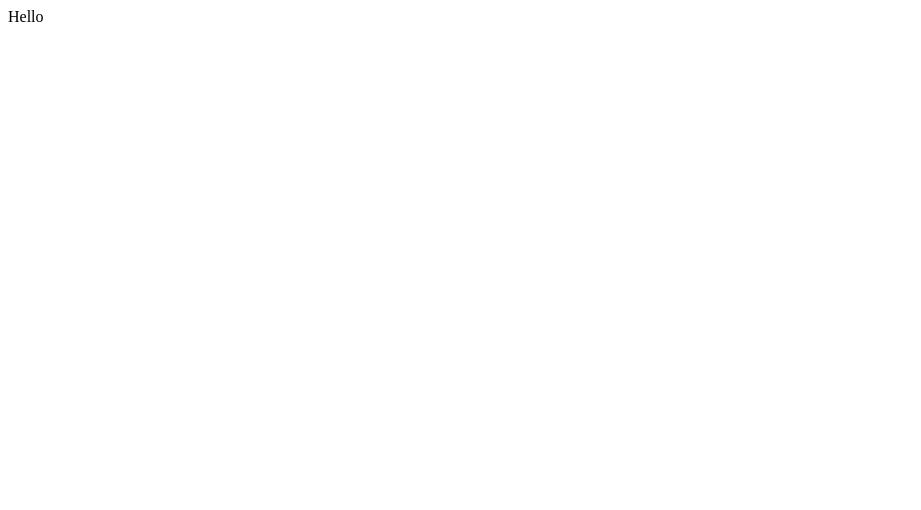
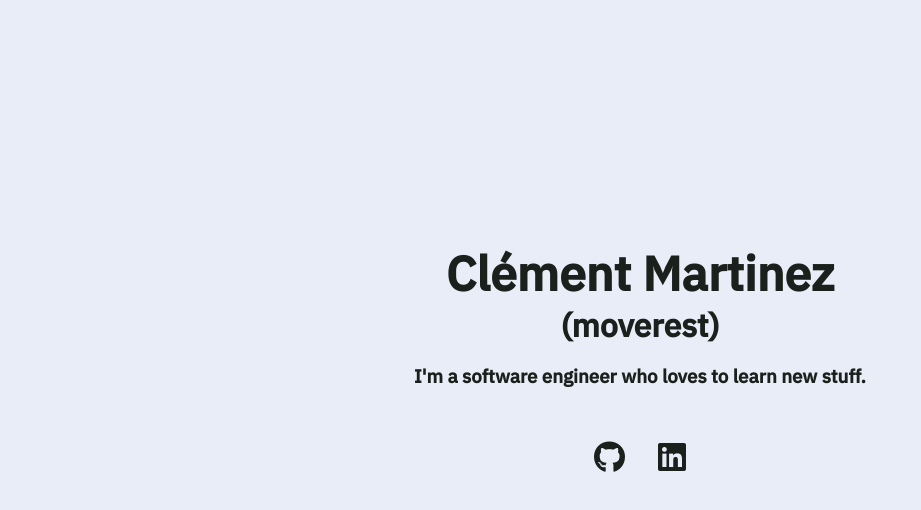
Before and after one commit to moverest/moverest.xyz, a plain HTML site: page index.html in a window 1280 px wide. Shown: the whole page, without its empty margins (0-921 px from the left). Drawn offline with Linux system fonts and the light colour scheme.

Commit message:
Add description and links

```diff
--- a/index.html
+++ b/index.html
@@ -1 +1,115 @@
-Hello
+<!DOCTYPE html>
+<html>
+    <head>
+        <title>moverest.xyz</title>
+        <script src="https://kit.fontawesome.com/ea95c60674.js" crossorigin="anonymous"></script>
+        <link rel="preconnect" href="https://fonts.gstatic.com">
+<link href="https://fonts.googleapis.com/css2?family=IBM+Plex+Sans:wght@500&display=swap" rel="stylesheet">
+
+        <style>
+            html, body {
+                margin: 0;
+                padding: 0;
+                width: 100%;
+                height: 100%;
+                display: table
+            }
+
+            .content {
+                text-align: center;
+                font-family: 'IBM Plex Sans', sans-serif;
+                display: table-cell;
+                text-align: center;
+                vertical-align: middle;
+                padding: 1em;
+            }
+
+            .name {
+                font-size: 3em;
+                margin: 0;
+            }
+
+            .pseudo {
+                font-size: 2em;
+                margin: 0;
+            }
+
+            .links {
+                padding: 0;
+                margin-top: 3em;
+                margin-bottom: 5em;
+            }
+
+            .links li {
+                display: inline;
+                font-size: 2em;
+                padding: .4em;
+            }
+
+            a {
+                text-decoration: none;
+            }
+
+            body {
+                background-color: #e8edf7;
+                color: #1c201c;
+            }
+
+            .desc {
+                color: #1c201c;
+            }
+
+            a:link, a:visited {
+                color: #1c201c;
+            }
+
+            a:hover {
+                color: #000;
+            }
+
+            @media (prefers-color-scheme: dark) {
+                body {
+                    background-color: #121412;
+                    color: #ccd4e2;
+                }
+
+                .desc {
+                    color: #a2aab7;
+                }
+
+                a:link, a:visited {
+                    color: #ccd4e2;
+                }
+
+                a:hover {
+                    color: #fff;
+                }
+            }
+
+            a {
+                transition: color 1s;
+            }
+        </style>
+    </head>
+
+    <body>
+        <div class="content">
+            <h1 class="name">Clément Martinez</h1>
+            <h2 class="pseudo">(moverest)</h2>
+            <h3 class="desc">I'm a software engineer who loves to learn new stuff.</h2>
+
+            <ul class="links">
+                <li>
+                    <a href="https://github.com/moverest">
+                        <i class="fab fa-github"></i>
+                    </a>
+                </li>
+                <li>
+                    <a href="https://www.linkedin.com/in/moverest-clement-martinez/">
+                        <i class="fab fa-linkedin"></i>
+                    </a>
+                </li>
+            </ul>
+        </div>
+    </body>
+</html>
```
